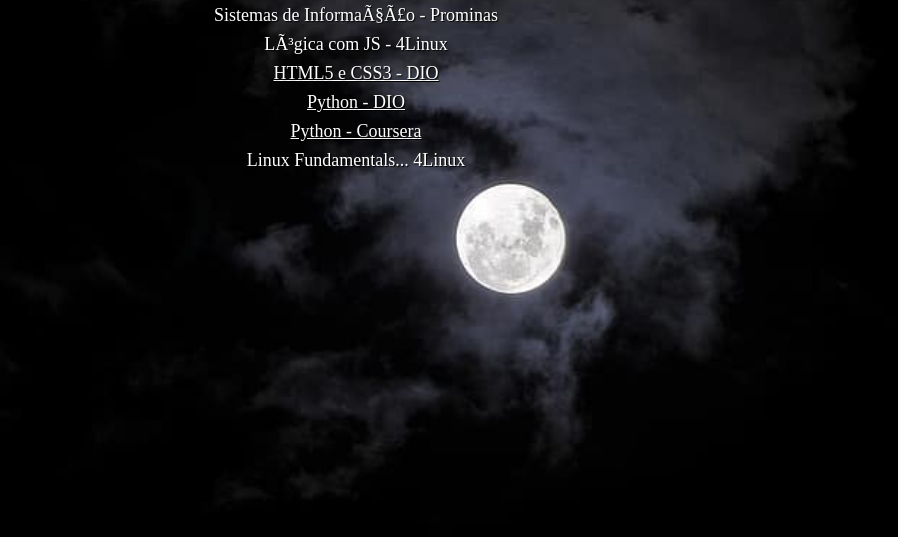
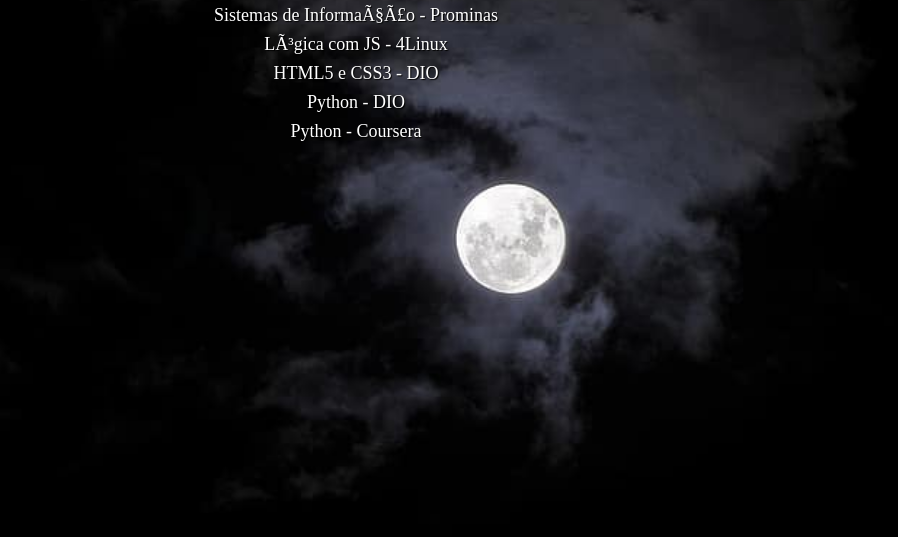
Before and after one commit to Ceypheron/CV, a plain HTML site: page formacao.html in a window 1280 px wide. Shown: the part 207-744 px from the top of the page, without its empty margins (304-1202 px from the left). Drawn offline with Linux system fonts and the light colour scheme.

Commit message:
remov down

```diff
--- a/formacao.html
+++ b/formacao.html
@@ -25,10 +25,11 @@
                 <li>Excel básico</li>
                 <li>Sistemas de Informação - Prominas</li>
                 <li>Lógica com JS - 4Linux</li>
-                <li><a href="downloads/html-css-dio.pdf" download="html-css-dio.pdf" type="application/pdf">HTML5 e CSS3 - DIO</a></li>
-                <li><a href="downloads/python-dio.pdf" download="Python-DIO.pdf" type="application/pdf">Python - DIO</a></li>
-                <li><a href="https://github.com/Ceypheron/python-coursera">Python - Coursera</a></li>
-                <li>Linux Fundamentals... 4Linux</li>
+                <li><a href="downloads/html-css-dio.pdf" style="text-decoration:none;" >HTML5 e CSS3 - DIO</a></li>
+                <li><a href="downloads/python-dio.pdf" style="text-decoration:none;" >Python - DIO</a></li>
+                <li><a href="https://github.com/Ceypheron/python-coursera" style="text-decoration:none;">Python - Coursera</a></li>
+                <li></li>
+                <li></li>
             </ul>
         </header>
     </section>
```
